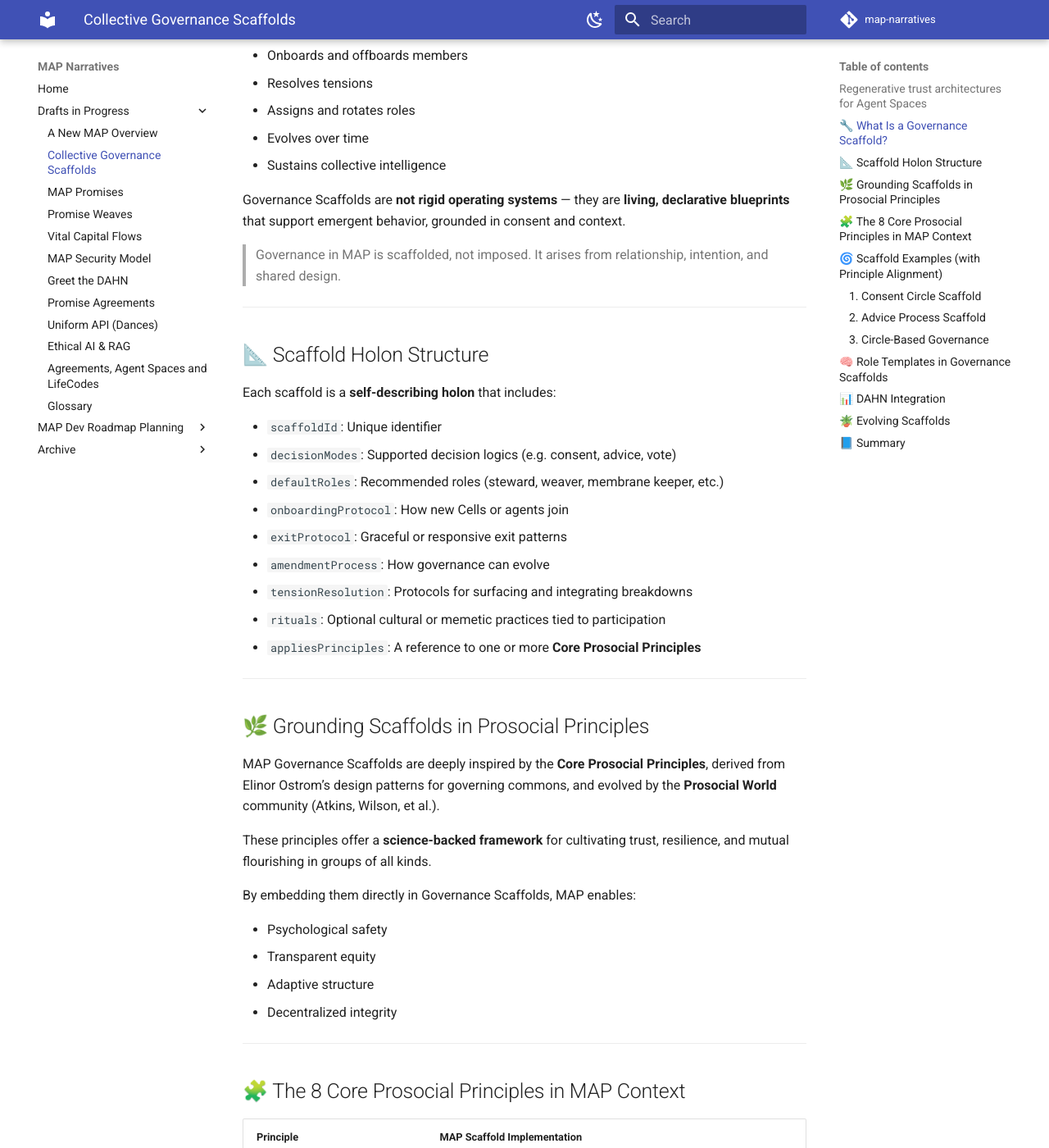
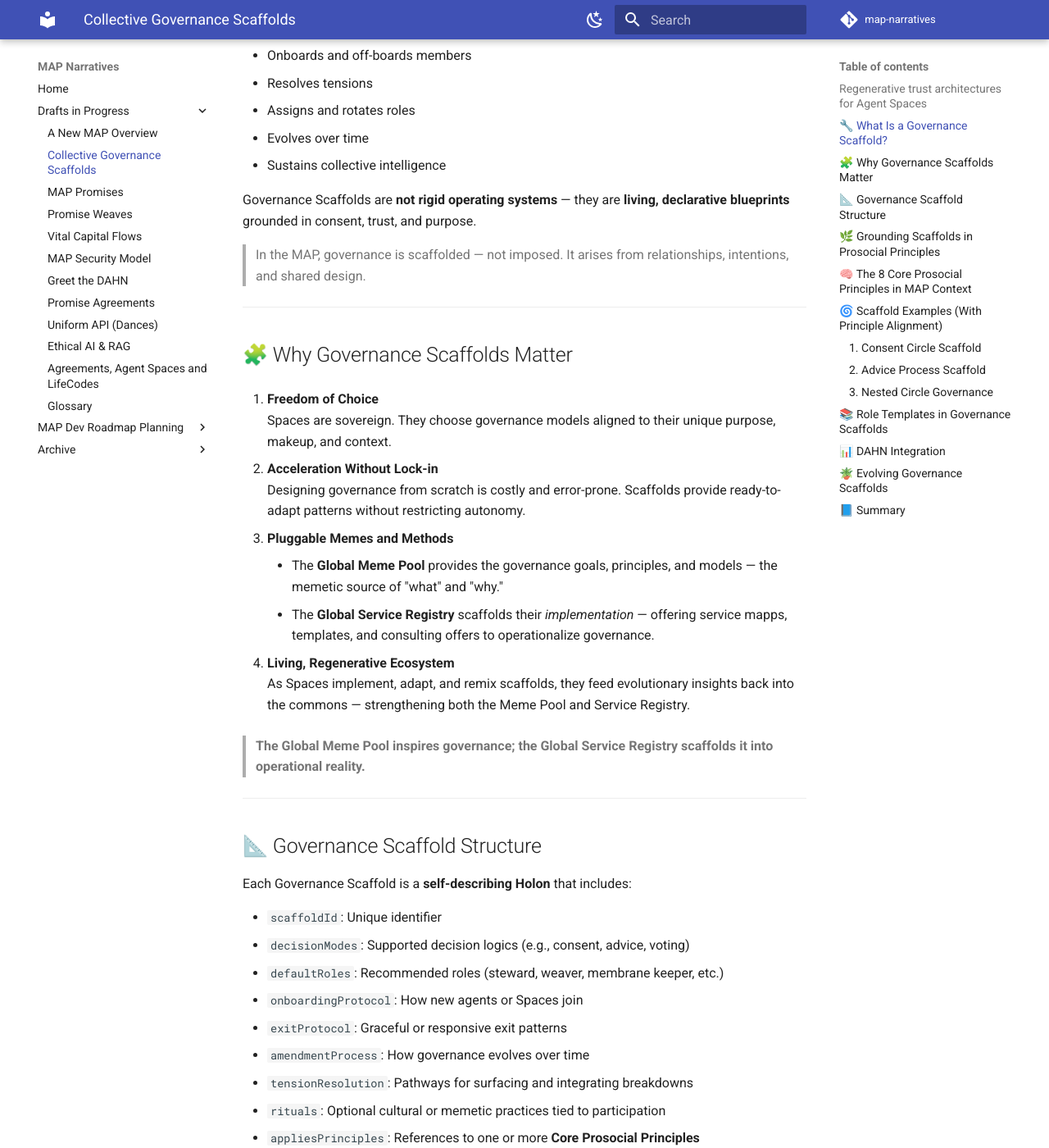
Before and after one commit to evomimic/map-narratives, an MkDocs documentation site: the page built from docs/drafts/collective-governance.md, in a window 1280 px wide and 1400 px high, scrolled down 430 px. Shown: the whole window at 82% size. Built offline with MkDocs 1.6.1 and Material for MkDocs 9.7.7, drawn with Linux system fonts in a browser that asks for light colours; comment, search, counter and statistics services are not loaded; some of the changed text lies outside the part shown.

Commit message:
Revised Governance Scaffolds section

```diff
--- a/docs/drafts/collective-governance.md
+++ b/docs/drafts/collective-governance.md
@@ -1,153 +1,162 @@
 > 🚧 **Draft in Progress** — This narrative holon is evolving and open for remix.
 
-# 🏛️ Collective Cell Governance Scaffolds
+# 🏛️ Collective Governance Scaffolds
 ### Regenerative trust architectures for Agent Spaces
 
 ---
 
 ## 🔧 What Is a Governance Scaffold?
 
-A **Governance Scaffold** is a reusable holonic pattern that defines how a **Collective Cell** self-coordinates — how it:
+A **Governance Scaffold** is a reusable holonic pattern that defines how a **Space** self-coordinates — how it:
 
 - Makes decisions
-- Onboards and offboards members
+- Onboards and off-boards members
 - Resolves tensions
 - Assigns and rotates roles
 - Evolves over time
 - Sustains collective intelligence
 
-Governance Scaffolds are **not rigid operating systems** — they are **living, declarative blueprints** that support emergent behavior, grounded in consent and context.
+Governance Scaffolds are **not rigid operating systems** — they are **living, declarative blueprints** grounded in consent, trust, and purpose.
 
-> Governance in MAP is scaffolded, not imposed. It arises from relationship, intention, and shared design.
+> In the MAP, governance is scaffolded — not imposed. It arises from relationships, intentions, and shared design.
 
 ---
 
-## 📐 Scaffold Holon Structure
+## 🧩 Why Governance Scaffolds Matter
 
-Each scaffold is a **self-describing holon** that includes:
+1. **Freedom of Choice**
+   Spaces are sovereign. They choose governance models aligned to their unique purpose, makeup, and context.
+
+2. **Acceleration Without Lock-in**
+   Designing governance from scratch is costly and error-prone. Scaffolds provide ready-to-adapt patterns without restricting autonomy.
+
+3. **Pluggable Memes and Methods**
+    - The **Global Meme Pool** provides the governance goals, principles, and models — the memetic source of "what" and "why."
+    - The **Global Service Registry** scaffolds their *implementation* — offering service mapps, templates, and consulting offers to operationalize governance.
+
+4. **Living, Regenerative Ecosystem**
+   As Spaces implement, adapt, and remix scaffolds, they feed evolutionary insights back into the commons — strengthening both the Meme Pool and Service Registry.
+
+> **The Global Meme Pool inspires governance; the Global Service Registry scaffolds it into operational reality.**
+
+---
+
+## 📐 Governance Scaffold Structure
+
+Each Governance Scaffold is a **self-describing Holon** that includes:
 
 - `scaffoldId`: Unique identifier
-- `decisionModes`: Supported decision logics (e.g. consent, advice, vote)
+- `decisionModes`: Supported decision logics (e.g., consent, advice, voting)
 - `defaultRoles`: Recommended roles (steward, weaver, membrane keeper, etc.)
-- `onboardingProtocol`: How new Cells or agents join
+- `onboardingProtocol`: How new agents or Spaces join
 - `exitProtocol`: Graceful or responsive exit patterns
-- `amendmentProcess`: How governance can evolve
-- `tensionResolution`: Protocols for surfacing and integrating breakdowns
+- `amendmentProcess`: How governance evolves over time
+- `tensionResolution`: Pathways for surfacing and integrating breakdowns
 - `rituals`: Optional cultural or memetic practices tied to participation
-- `appliesPrinciples`: A reference to one or more **Core Prosocial Principles**
+- `appliesPrinciples`: References to one or more **Core Prosocial Principles**
 
 ---
 
 ## 🌿 Grounding Scaffolds in Prosocial Principles
 
-MAP Governance Scaffolds are deeply inspired by the **Core Prosocial Principles**, derived from Elinor Ostrom’s design patterns for governing commons, and evolved by the **Prosocial World** community (Atkins, Wilson, et al.).
+MAP Governance Scaffolds are inspired by the **Core Prosocial Principles** — derived from Elinor Ostrom’s research on commons governance and evolved by the Prosocial World community.
 
-These principles offer a **science-backed framework** for cultivating trust, resilience, and mutual flourishing in groups of all kinds.
-
-By embedding them directly in Governance Scaffolds, MAP enables:
+By embedding these principles, MAP fosters:
 
 - Psychological safety
 - Transparent equity
-- Adaptive structure
-- Decentralized integrity
+- Adaptive, resilient structures
+- Decentralized, life-aligned governance
 
 ---
 
-## 🧩 The 8 Core Prosocial Principles in MAP Context
+## 🧠 The 8 Core Prosocial Principles in MAP Context
 
 | **Principle**                      | **MAP Scaffold Implementation** |
 |-----------------------------------|----------------------------------|
-| 1. **Shared Identity & Purpose**  | Agent Spaces encode their Life Code and shared values as a **memetic signature** in the scaffold. |
-| 2. **Equitable Distribution of Costs & Benefits** | **Vital Capital Flows** and **Sustainability Quotients** track reciprocity and imbalance, informing regenerative decisions. |
-| 3. **Inclusive & Fair Decision-Making** | Roles like **steward** and **weaver** facilitate decisions through protocols like consent, circles, and proposals. |
-| 4. **Monitoring Agreed Behaviors** | Promise fulfillment, contribution tracking, and role flows are observable (within Trust Channels) and logged in Agreements. |
-| 5. **Graduated Responses to Misalignment** | Tension protocols offer restorative, not punitive, options — e.g. dialogue, pauses, or role shifts. |
-| 6. **Fast & Fair Conflict Resolution** | Conflict rituals, circle councils, and peer mediation help transform breakdowns into coherence. |
-| 7. **Autonomy Within Nested Structures** | Every Collective Cell is a **sovereign holon**, choosing its own scaffold, while linking into larger fractal structures. |
-| 8. **Collaborative Relationships with Other Groups** | **Promise Weaves**, shared Agreements, and Trust Channels enable inter-Cell cooperation with clarity and care. |
+| 1. **Shared Identity & Purpose**  | Spaces encode their LifeCode as a **memetic signature** in the scaffold. |
+| 2. **Equitable Distribution of Costs & Benefits** | **Vital Capital Flows** and **Sustainability Quotients** track reciprocity and balance. |
+| 3. **Inclusive & Fair Decision-Making** | Roles like **steward** and **weaver** facilitate processes such as consent rounds and advice protocols. |
+| 4. **Monitoring Agreed Behaviors** | Promise fulfillment, contribution tracking, and role accountability are observable through Trust Channels. |
+| 5. **Graduated Responses to Misalignment** | Tension protocols favor restorative paths: dialogue, pauses, role shifts. |
+| 6. **Fast & Fair Conflict Resolution** | Circles, peer mediation, and conflict rituals transform breakdowns into deeper coherence. |
+| 7. **Autonomy Within Nested Structures** | Every Space is a sovereign Holon — governing itself while linking into larger fractals. |
+| 8. **Collaborative Relationships with Other Groups** | Promise Weaves and shared Agreements enable inter-Space collaboration with clarity and care. |
 
 ---
 
-## 🌀 Scaffold Examples (with Principle Alignment)
+## 🌀 Scaffold Examples (With Principle Alignment)
 
 ### 1. **Consent Circle Scaffold**
 - Principles: 1, 3, 5, 7
-- Emphasizes integrative consent, shared purpose, light governance
+- Emphasizes lightweight consent, shared purpose, minimal governance
 - Roles: steward, weaver, participant
-- Tension resolution: reflective roundtables + pause protocols
+- Tension resolution: reflective rounds + pause protocols
 
 ### 2. **Advice Process Scaffold**
 - Principles: 2, 3, 6, 7
-- Any Cell may act, but must seek advice from affected parties
-- Role-light and autonomy-friendly
-- Ideal for agile, domain-expert groups
+- Any agent may act, but must seek advice from affected parties
+- Encourages autonomy while maintaining connectedness
 
-### 3. **Circle-Based Governance**
+### 3. **Nested Circle Governance**
 - Principles: 1 through 8 (full spectrum)
-- Nested governance, double-linking, clear domains
-- Highly structured but flexible; used for large, complex fractals
+- Supports complex, scalable organizations through double-linking and clear domains
+- Ideal for large fractal Spaces or multi-agent collaborations
 
 ---
 
-## 🧠 Role Templates in Governance Scaffolds
+## 📚 Role Templates in Governance Scaffolds
 
 | **Role**           | **Function** |
 |--------------------|--------------|
-| `steward`          | Holds the Cell’s coherence and facilitates processes |
+| `steward`          | Holds coherence and facilitates governance cycles |
 | `weaver`           | Maintains Promise Weaves and cross-role coordination |
-| `membrane keeper`  | Manages access, trust levels, and onboarding/offboarding |
-| `scribe`           | Records agreements, proposals, and events |
-| `participant`      | Engages in Dances, Promises, governance |
-| `observer`         | Has visibility but no active role (e.g. audit, learning) |
+| `membrane keeper`  | Manages trust levels, onboarding, and exits |
+| `scribe`           | Records agreements, proposals, tensions, and amendments |
+| `participant`      | Engages actively in Dances, Promises, governance |
+| `observer`         | Witnesses without active roles (e.g., learners, auditors) |
 
-Roles may be fixed, rotating, or consented into via rituals.
+Roles can be fixed, rotating, or entered into via consent and ritual.
 
 ---
 
 ## 📊 DAHN Integration
 
-DAHN modules surface Governance Scaffolds and their principle alignment via:
+DAHN modules surface Governance Scaffolds via:
 
-- **Governance Console**: Role view, proposal flow, consent state
-- **Decision Map**: History of scaffold-based decisions and amendments
-- **Participation Pulse**: Contribution, fulfillment, and alignment metrics
-- **Principle Overview**: Summary of which Prosocial Principles are scaffolded and how
-- **Tension Board**: Surfaced feedback, suggested process flow
+- **Governance Console**: Roles, proposals, consent flows
+- **Decision Map**: Visualizing scaffold-based decisions and amendments
+- **Participation Pulse**: Measuring engagement, contribution, alignment
+- **Principle Overview**: Scaffolds' alignment with Prosocial Principles
+- **Tension Board**: Tracking, surfacing, and integrating breakdowns
 
 ---
 
-## 🪴 Evolving Scaffolds
+## 🪴 Evolving Governance Scaffolds
 
-Scaffolds are **living documents** — Cells may:
+Scaffolds are **living holons** — Spaces may:
 
 - Fork and customize existing scaffolds
-- Amend protocols based on lived experience
-- Converge toward shared governance models
-- Contribute new scaffolds to the MAP Commons
+- Amend governance protocols over time
+- Evolve governance rituals as culture deepens
+- Contribute new scaffolds back to the MAP Commons
 
-Every scaffold includes:
+Every Scaffold Holon includes:
 
 - Machine-readable schema
-- Human-readable summary
-- Optional visual model (e.g. roles-as-nodes, decision flowcharts)
-- Provenance metadata (who created it, who’s using it, how it’s evolving)
+- Human-readable narrative
+- Visual models (e.g., role graphs, governance flows)
+- Provenance metadata (origin, adaptations, lineage)
 
 ---
 
 ## 📘 Summary
 
-Governance Scaffolds in MAP are how Agent Spaces:
+Governance Scaffolds in MAP allow Spaces to:
 
 - Coordinate with clarity
-- Govern with coherence
-- Adapt without coercion
-- Thrive in alignment with life and each other
+- Govern with consent
+- Adapt with resilience
+- Evolve collective wisdom
 
-By grounding these scaffolds in the **Core Prosocial Principles**, MAP ensures that collective action is:
-
-- Trust-based
-- Consent-driven
-- Context-aware
-- Culturally and biologically regenerative
-
-> Governance is not just decision-making. It’s how we care for our agreements, our relationships, and our shared futures.
+By rooting governance in the Core Prosocial Principles and making it **pluggable, memetic, and sovereign**, the MAP enables regenerative cooperation across scales.
```
